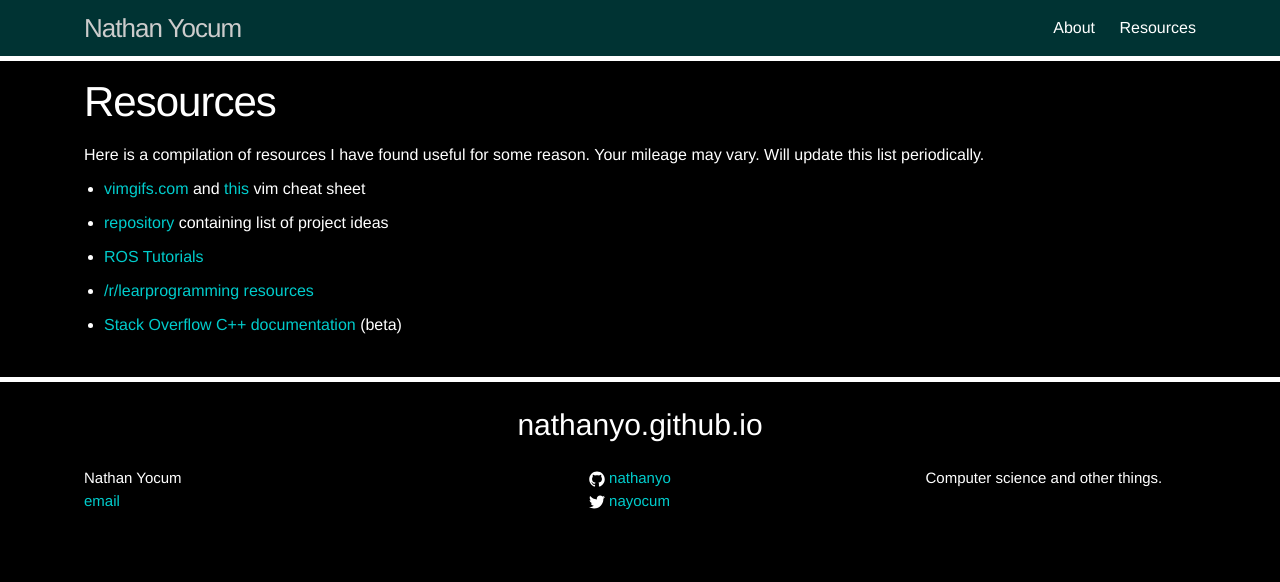
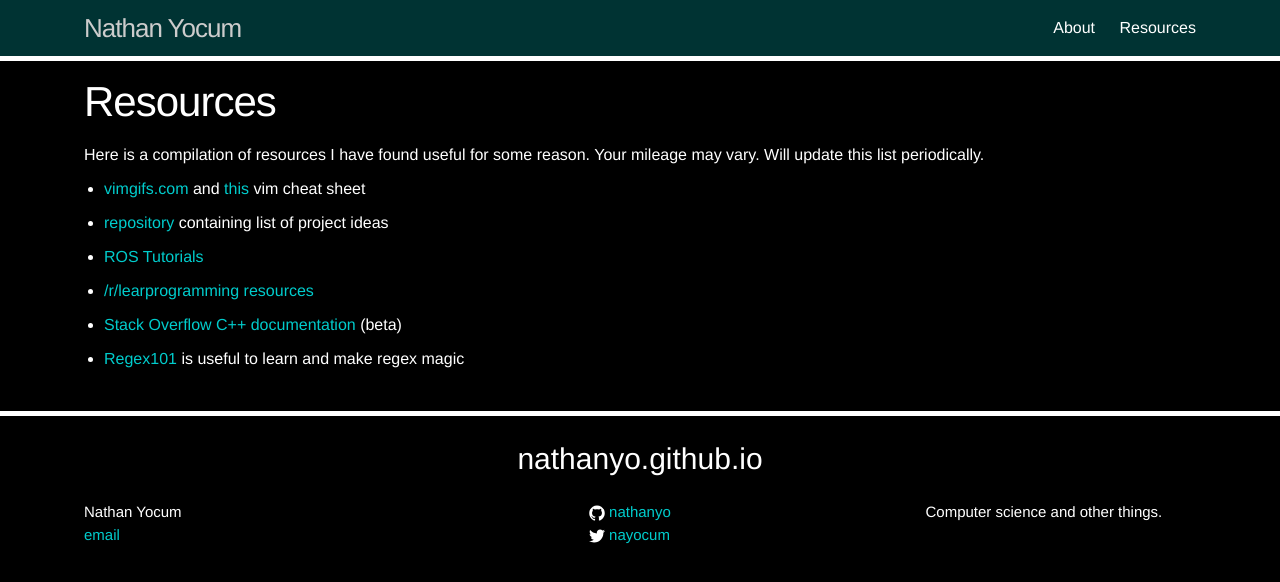
Before and after one commit to NathanYo/nathanyo.github.io, a Jekyll site: the page built from resources.md, in a window 1280 px wide. Shown: the top 582 px of the page. Built offline with Jekyll 4.4.1, drawn with Linux system fonts in a browser that asks for light colours.

Commit message:
added regex 101 as a resource

```diff
--- a/resources.md
+++ b/resources.md
@@ -16,9 +16,12 @@ Here is a compilation of resources I have found useful for some reason. Your mil
 
 * [Stack Overflow C++ documentation][5] (beta)
 
+* [Regex101][6] is useful to learn and make regex magic
+
 [0]: http://vimgifs.com/
 [1]: http://vimgifs.com/
 [2]: https://github.com/karan/Projects
 [3]: http://wiki.ros.org/ROS/Tutorials
 [4]: https://www.reddit.com/r/learnprogramming/wiki/index#wiki_learning_resources
 [5]: http://stackoverflow.com/documentation/c%2b%2b/topics
+[6]: https://regex101.com/
```
